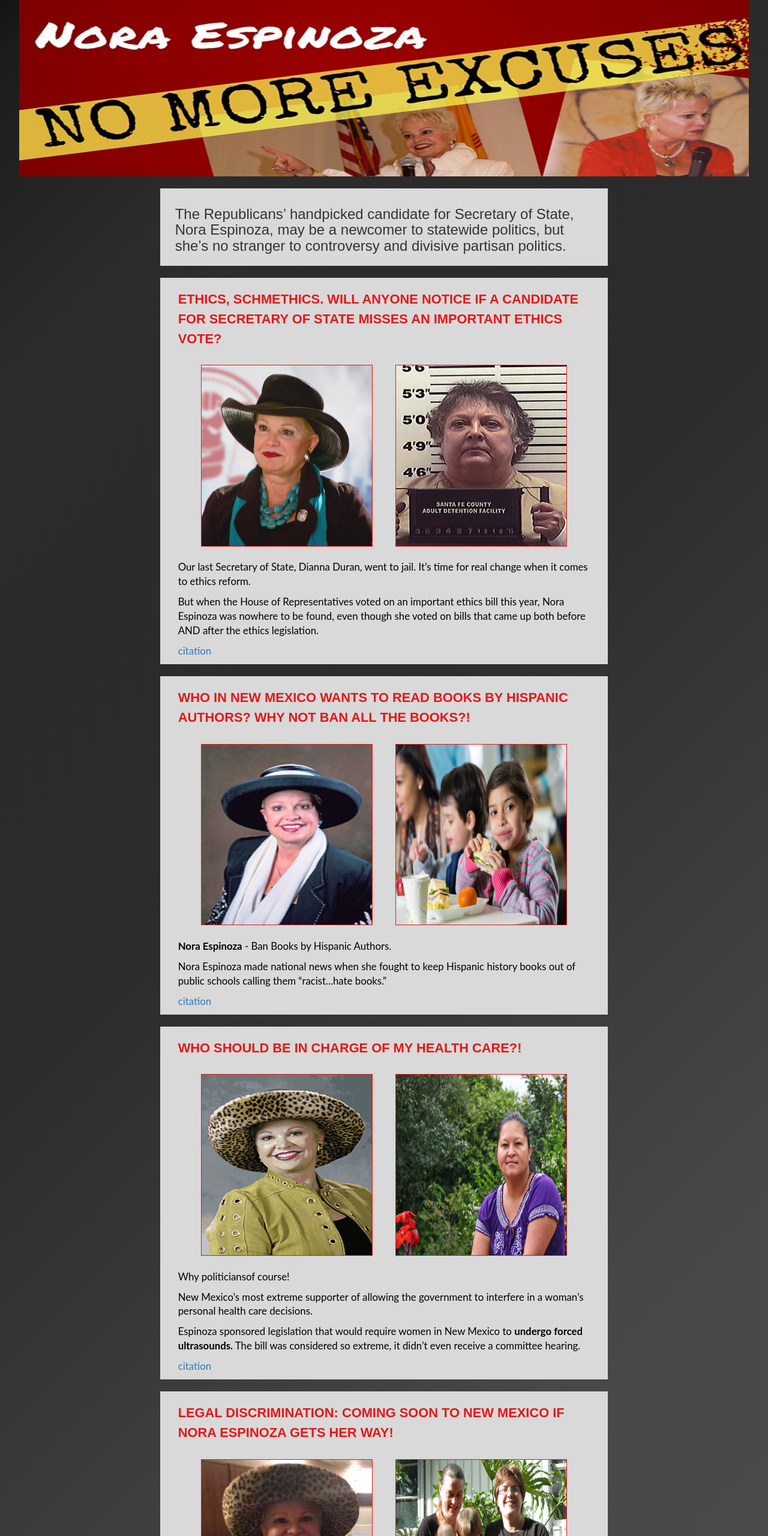
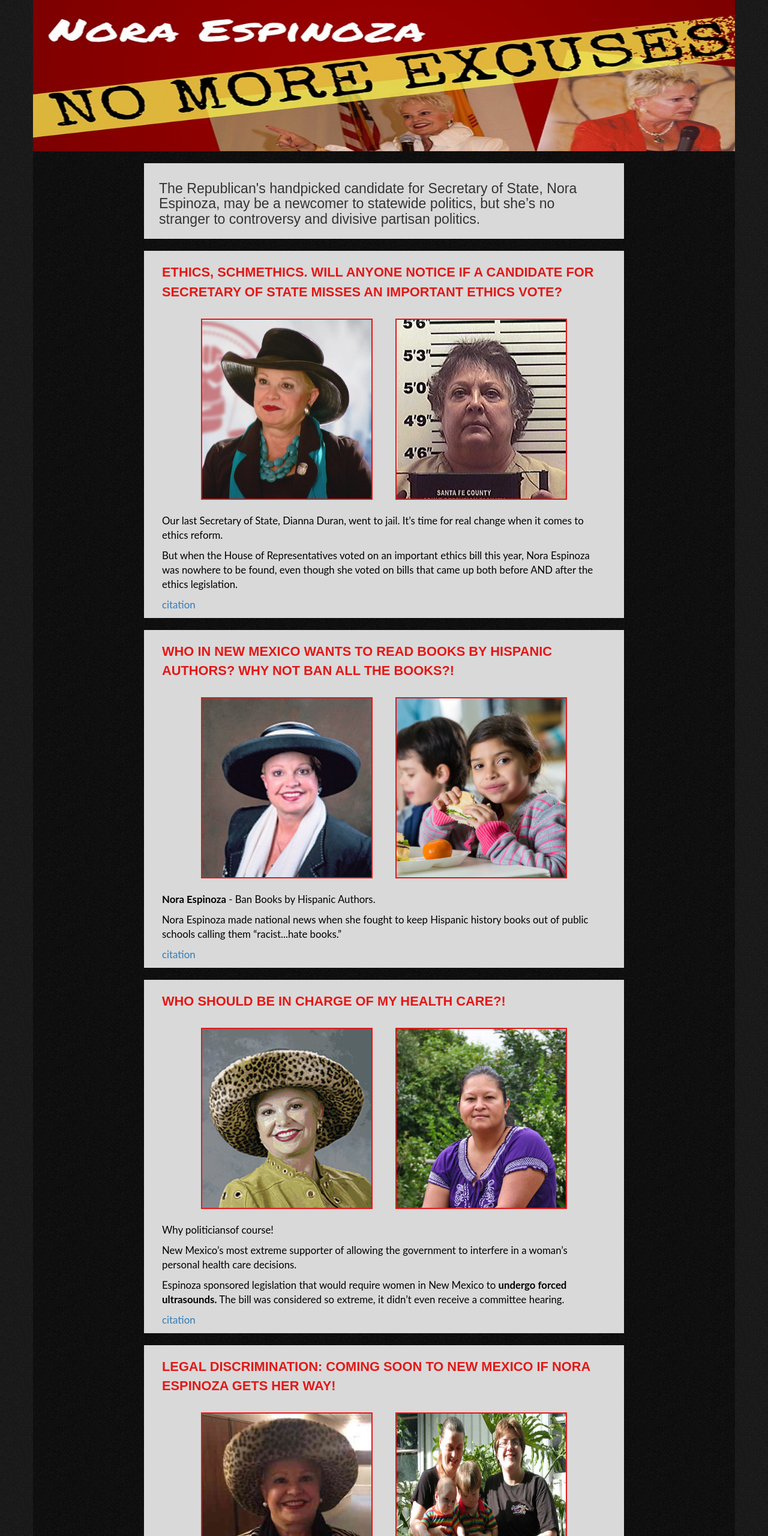
Before and after one commit to s-r-jones/s-r-jones.github.io, a plain HTML site: page nora/index.html in a window 1280 px wide. Shown: the top 2560 px of the page at 60% size. Drawn offline with nearby package versions, Linux system fonts and the light colour scheme; a web font is replaced by a local one.

Commit message:
latest changes

```diff
--- a/nora/css/styles.css
+++ b/nora/css/styles.css
@@ -16,14 +16,9 @@
     font-style: normal
 }
 
-body {background: rgba(19,19,19,1);
-background: -moz-linear-gradient(-45deg, rgba(19,19,19,1) 0%, rgba(28,28,28,1) 2%, rgba(44,44,44,1) 13%, rgba(43,43,43,1) 22%, rgba(43,43,43,1) 24%, rgba(44,44,44,1) 36%, rgba(71,71,71,1) 64%, rgba(74,74,74,1) 77%, rgba(76,76,76,1) 86%, rgba(89,89,89,1) 100%);
-background: -webkit-gradient(left top, right bottom, color-stop(0%, rgba(19,19,19,1)), color-stop(2%, rgba(28,28,28,1)), color-stop(13%, rgba(44,44,44,1)), color-stop(22%, rgba(43,43,43,1)), color-stop(24%, rgba(43,43,43,1)), color-stop(36%, rgba(44,44,44,1)), color-stop(64%, rgba(71,71,71,1)), color-stop(77%, rgba(74,74,74,1)), color-stop(86%, rgba(76,76,76,1)), color-stop(100%, rgba(89,89,89,1)));
-background: -webkit-linear-gradient(-45deg, rgba(19,19,19,1) 0%, rgba(28,28,28,1) 2%, rgba(44,44,44,1) 13%, rgba(43,43,43,1) 22%, rgba(43,43,43,1) 24%, rgba(44,44,44,1) 36%, rgba(71,71,71,1) 64%, rgba(74,74,74,1) 77%, rgba(76,76,76,1) 86%, rgba(89,89,89,1) 100%);
-background: -o-linear-gradient(-45deg, rgba(19,19,19,1) 0%, rgba(28,28,28,1) 2%, rgba(44,44,44,1) 13%, rgba(43,43,43,1) 22%, rgba(43,43,43,1) 24%, rgba(44,44,44,1) 36%, rgba(71,71,71,1) 64%, rgba(74,74,74,1) 77%, rgba(76,76,76,1) 86%, rgba(89,89,89,1) 100%);
-background: -ms-linear-gradient(-45deg, rgba(19,19,19,1) 0%, rgba(28,28,28,1) 2%, rgba(44,44,44,1) 13%, rgba(43,43,43,1) 22%, rgba(43,43,43,1) 24%, rgba(44,44,44,1) 36%, rgba(71,71,71,1) 64%, rgba(74,74,74,1) 77%, rgba(76,76,76,1) 86%, rgba(89,89,89,1) 100%);
-background: linear-gradient(135deg, rgba(19,19,19,1) 0%, rgba(28,28,28,1) 2%, rgba(44,44,44,1) 13%, rgba(43,43,43,1) 22%, rgba(43,43,43,1) 24%, rgba(44,44,44,1) 36%, rgba(71,71,71,1) 64%, rgba(74,74,74,1) 77%, rgba(76,76,76,1) 86%, rgba(89,89,89,1) 100%);
-filter: progid:DXImageTransform.Microsoft.gradient( startColorstr='#131313', endColorstr='#595959', GradientType=1 );;
+body {
+background: url(../img/body-image.png);
+background-repeat: repeat;
 }
 
 body,
@@ -50,6 +45,13 @@ header {
 }
 
 
+
+.container {
+    background: url(../img/container-image.png);
+    background-repeat: repeat;
+    padding: 0;
+}
+
 header a {
     color: #fff!important;
     text-decoration: none;
@@ -61,9 +63,9 @@ header a {
     background: url(../img/header-background.jpg);
     background-repeat: no-repeat;
     background-size: 100% 100%;
-    background-position: center;
-    height: 21em;
-    width: 95%;
+    background-position: 0 0;
+    height: 18em;
+    width: 100%;
     margin: 0 auto;
 }
 
@@ -82,6 +84,15 @@ h2 {
     color: #e31818;
     line-height: 1.5em;
 }
+
+h3 {
+    font-family: Gotham-Bold, sans-serif;
+    font-size: 1.1em;
+    font-weight: 520;
+    line-height: 1.1em;
+}
+
+
 
 .center-block {float: none !important}
 
@@ -104,7 +115,7 @@ h2 {
 .picture-container{text-align: center;}
 
 .picture {
-    border: 1px solid #e31818;
+    border: 2px solid #e31818;
     font-family: Gotham-Bold, sans-serif;
     color: #000;
     height: 18em;
@@ -145,31 +156,52 @@ h2 {
 }
 
 .espinoza1 {
-    background: url(../img/nora1.jpg) center/17em 18em no-repeat
+    background: url(../img/nora1.jpg);
+    background-repeat: no-repeat;
+    background-size: cover;
+    background-position: 0 0;
 }
 
 .espinoza2 {
-    background: url(../img/nora2.png) center/17em 18em no-repeat
+    background: url(../img/nora2.png);
+    background-repeat: no-repeat;
+    background-size: cover;
+    background-position: 0 0;
 }
 
 .espinoza3 {
-    background: url(../img/nora3.jpg) center/17em 18em no-repeat
+    background: url(../img/nora3.jpg);
+    background-repeat: no-repeat;
+    background-size: cover;
+    background-position: 0 0;
 }
 
 .espinoza4 {
-    background: url(../img/nora5.jpg) center/17em 18em no-repeat
+    background: url(../img/nora5.jpg);
+    background-repeat: no-repeat;
+    background-size: cover;
+    background-position: 0 0;
 }
 
 .duran {
-    background: url(../img/duran.png) center/17em 18em no-repeat
+    background: url(../img/duran.png);
+    background-repeat: no-repeat;
+    background-size: cover;
+    background-position: 0 0;
 }
 
 .children {
-    background: url(../img/children.jpg) center/17em 18em no-repeat
+    background: url(../img/children.jpg);
+    background-repeat: no-repeat;
+    background-size: cover;
+    background-position: -120px 0;
 }
 
 .woman {
-    background: url(../img/woman.jpg) center/18em 18em no-repeat
+    background: url(../img/woman.jpg);
+    ackground-repeat: no-repeat;
+    background-size: cover;
+    background-position: -150px 0;
 }
 
 .family {
@@ -178,9 +210,9 @@ h2 {
 
 .officer {
     background: url(../img/officer.jpg);
-    background-repeat: no-repeat;
-    background-size: 16em 19em;
-    background-position: 20% 30%;
+    ackground-repeat: no-repeat;
+    background-size: cover;
+    background-position: 10px 0;
 
 }
 
@@ -189,7 +221,7 @@ footer {
     padding: 20px;
     text-align: center;
 
-    background-color: #923333;
+    background-color: #a12424;
     color: #fff
 }
 
--- a/nora/index.html
+++ b/nora/index.html
@@ -15,13 +15,12 @@
 	<title></title>
 </head>
 <body>
+<div class="container">
 	<header>
 		<a href="#" class="slideout-menu-toggle" style="display: none;">MENU</a>
 		<h1 class="text-center headline" style="display: none;">Nora Espinoza – No More Excuses</h1>
 		<div class="header"></div>
 	</header>
-<div class="container-fluid">
-
 	<div class="slideout-menu" style="display: none;">
 		<h3>Menu <a href="#" class="slideout-menu-toggle">X</a></h3>
 		<ul>
@@ -36,16 +35,16 @@
 		<div class="col-xs-12">
 			<!-- start of intro -->
 			<div class="row">
-				<div class="col-md-7 section center-block">
+				<div class="col-md-8 section center-block">
 					<div class="intro">
 						<h3>
-							The Republicans’ handpicked candidate for Secretary of State, Nora Espinoza, may be a newcomer to statewide politics, but she’s no stranger to controversy and divisive partisan politics.
+							The Republican's handpicked candidate for Secretary of State, Nora Espinoza, may be a newcomer to statewide politics, but she’s no stranger to controversy and divisive partisan politics.
 						</h3>
 					</div>
 				</div>
 			</div>
 			<div class="row">
-				<div class="col-md-7 section center-block">
+				<div class="col-md-8 section center-block">
 					<div class="row section-content">
 						<h2 class="section-title">Ethics, Schmethics. Will anyone notice if a candidate for Secretary of State misses an important ethics vote?</h2>
 						<div class="picture-container">
@@ -64,7 +63,7 @@
 				</div>
 			</div>
 			<div class="row">
-				<div class="col-md-7 section center-block">
+				<div class="col-md-8 section center-block">
 					<div class="row section-content">
 						<h2 class="section-title">Who in New Mexico wants to read books by Hispanic authors? Why not ban all the books?!</h2>
 						<div class="picture-container">
@@ -87,7 +86,7 @@
 				</div>
 			</div>
 			<div class="row">
-				<div class="col-md-7 section center-block">
+				<div class="col-md-8 section center-block">
 					<div class="row section-content">
 						<h2 class="section-title">Who should be in charge of my health care?!</h2>
 						<div class="picture-container">
@@ -113,7 +112,7 @@
 				</div>
 			</div>
 			<div class="row">
-				<div class="col-md-7 section center-block">
+				<div class="col-md-8 section center-block">
 					<div class="row section-content">
 						<h2 class="section-title">Legal discrimination: Coming soon to New Mexico if Nora Espinoza gets her way!</h2>
 						<div class="picture-container">
@@ -143,12 +142,12 @@
 				</div>
 			</div>
 				<div class="row">
-				<div class="col-md-7 last-section center-block">
+				<div class="col-md-8 last-section center-block">
 					<div class="row section-content">
 						<h2 class="section-title">Stop! You’re under arrest! </h2>
 						<div class="picture-container">
 							<div class="col-md-6 picture espinoza4" ></div>
-							<div class="col-md-6 officer-pic officer" ></div>
+							<div class="col-md-6 picture officer" ></div>
 						</div>
 						<div >
 							<p>
@@ -171,9 +170,11 @@
 
 		</div>
 	</div>
+
+
 </div>
 <footer>
-	<div class="paidfor">Paid for By<br>(523) 873-192</div>
+	<div class="paidfor">Paid for By The Democratic Party of New Mexico, Robert Lara, Treasurer </div>
 </footer>
 </body>
 </html>
```
Also changed, not shown: nora/img/body-image.png (added), nora/img/container-image.png (added). Lines whose indentation alone changed are shown as unchanged.
